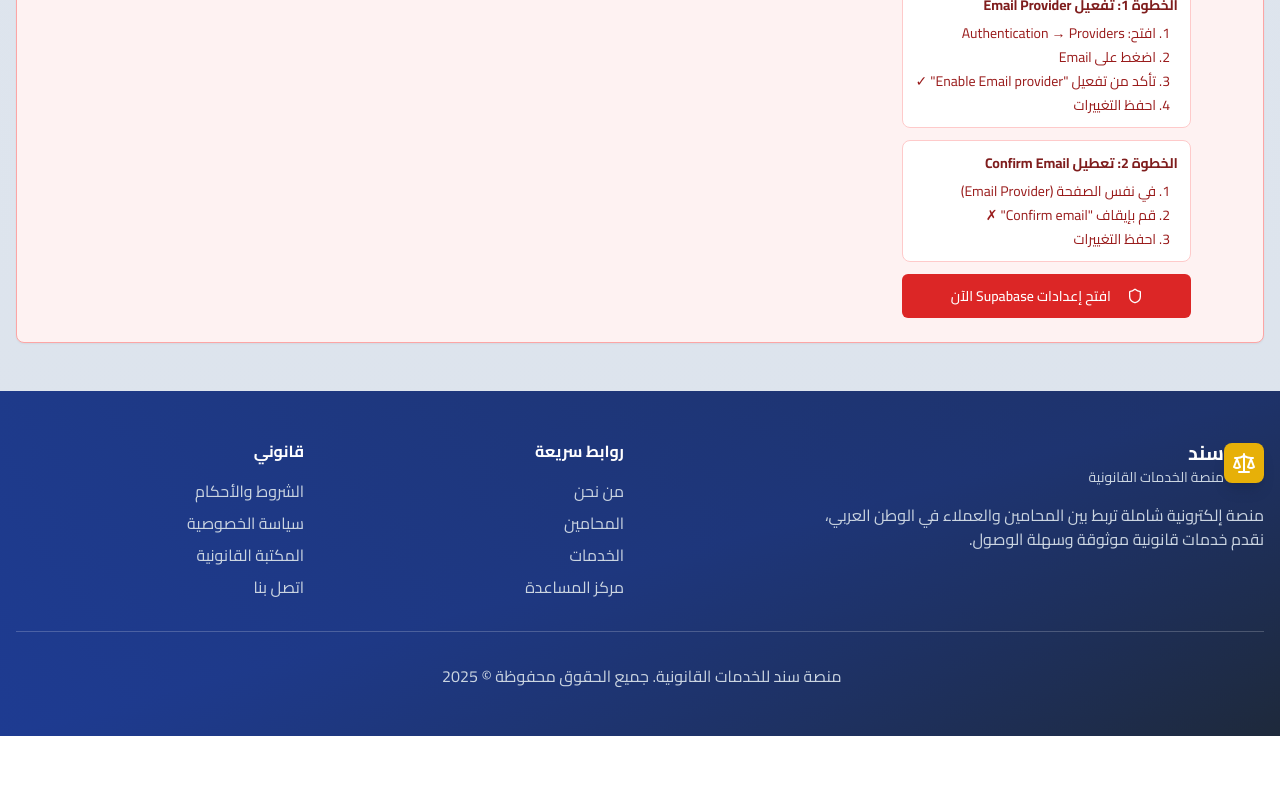
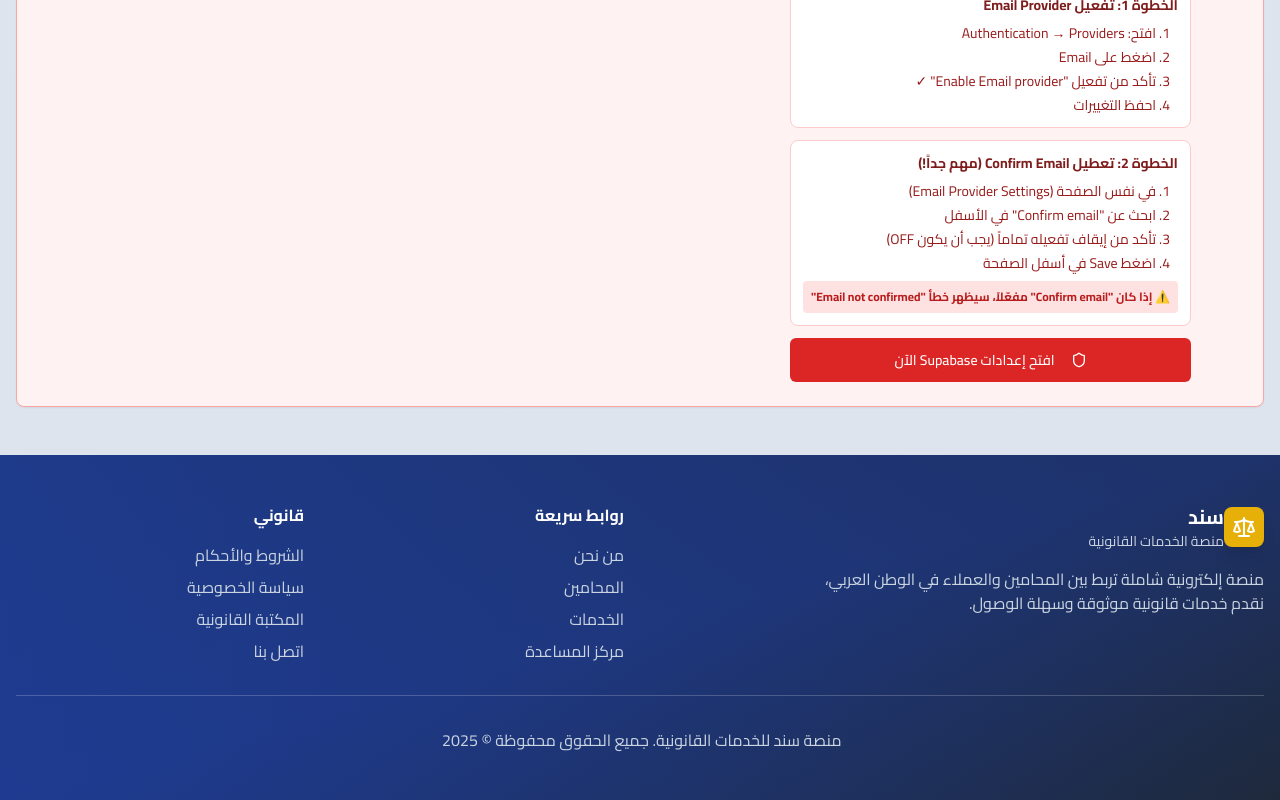
Before and after one commit to kdmatk/snad, a React (Vite) app: page /demo in a window 1280 px wide. Shown: the part 1705-2505 px from the top of the page. Before the commit the page ends 2441 px from the top, so only its background shows below. Built offline with nearby package versions, Linux system fonts and the light colour scheme.

Commit message:
Fix: Demo login still failing

```diff
--- a/src/pages/Demo.tsx
+++ b/src/pages/Demo.tsx
@@ -426,12 +426,16 @@ const Demo = () => {
                       </ol>
                     </div>
                     <div className="bg-white dark:bg-red-950 p-3 rounded-lg border border-red-200 dark:border-red-800">
-                      <p className="text-sm font-bold text-red-900 dark:text-red-100 mb-2">الخطوة 2: تعطيل Confirm Email</p>
+                      <p className="text-sm font-bold text-red-900 dark:text-red-100 mb-2">الخطوة 2: تعطيل Confirm Email (مهم جداً!)</p>
                       <ol className="text-sm text-red-800 dark:text-red-200 list-decimal list-inside space-y-1 mr-2">
-                        <li>في نفس الصفحة (Email Provider)</li>
-                        <li>قم بإيقاف "Confirm email" ✗</li>
-                        <li>احفظ التغييرات</li>
+                        <li>في نفس الصفحة (Email Provider Settings)</li>
+                        <li>ابحث عن "Confirm email" في الأسفل</li>
+                        <li>تأكد من إيقاف تفعيله تماماً (يجب أن يكون OFF)</li>
+                        <li>اضغط Save في أسفل الصفحة</li>
                       </ol>
+                      <p className="text-xs text-red-700 dark:text-red-300 mt-2 font-bold bg-red-100 dark:bg-red-900 p-2 rounded">
+                        ⚠️ إذا كان "Confirm email" مفعّلاً، سيظهر خطأ "Email not confirmed"
+                      </p>
                     </div>
                     <Button
                       variant="default"
```
